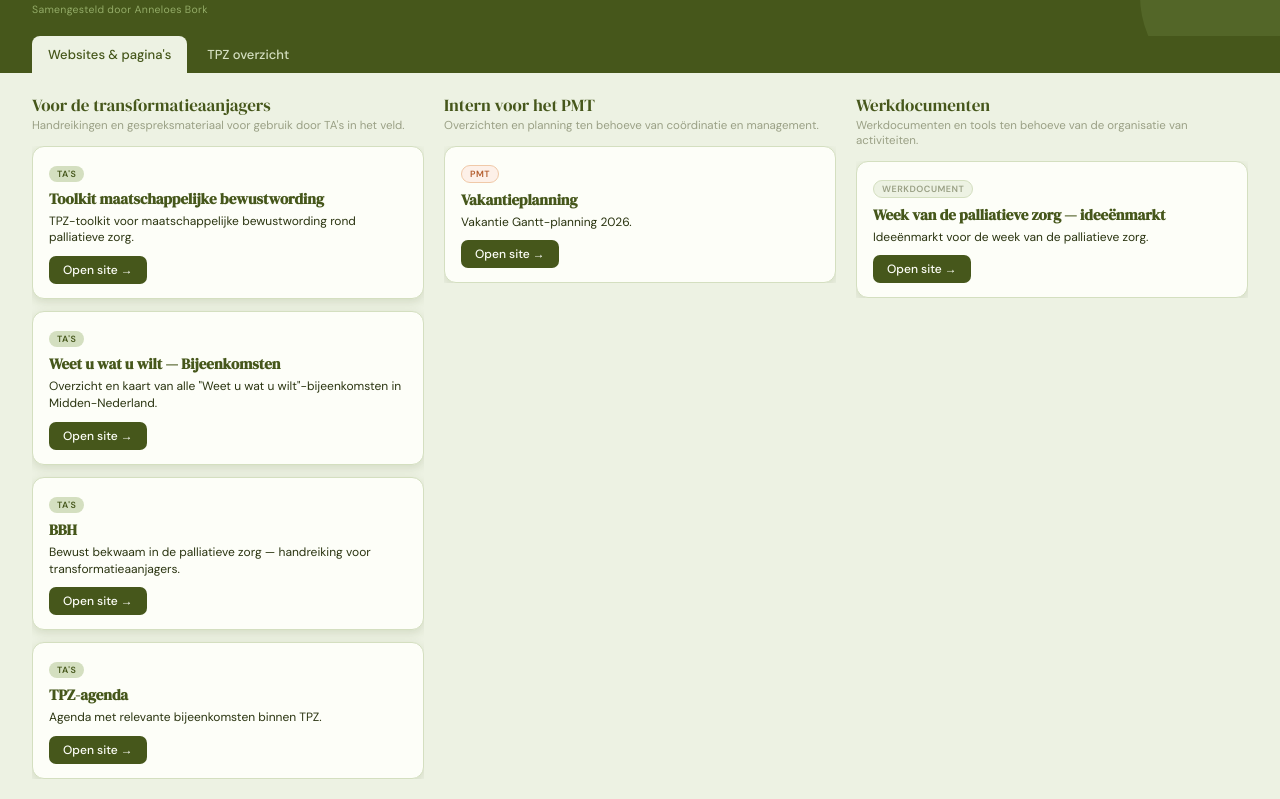
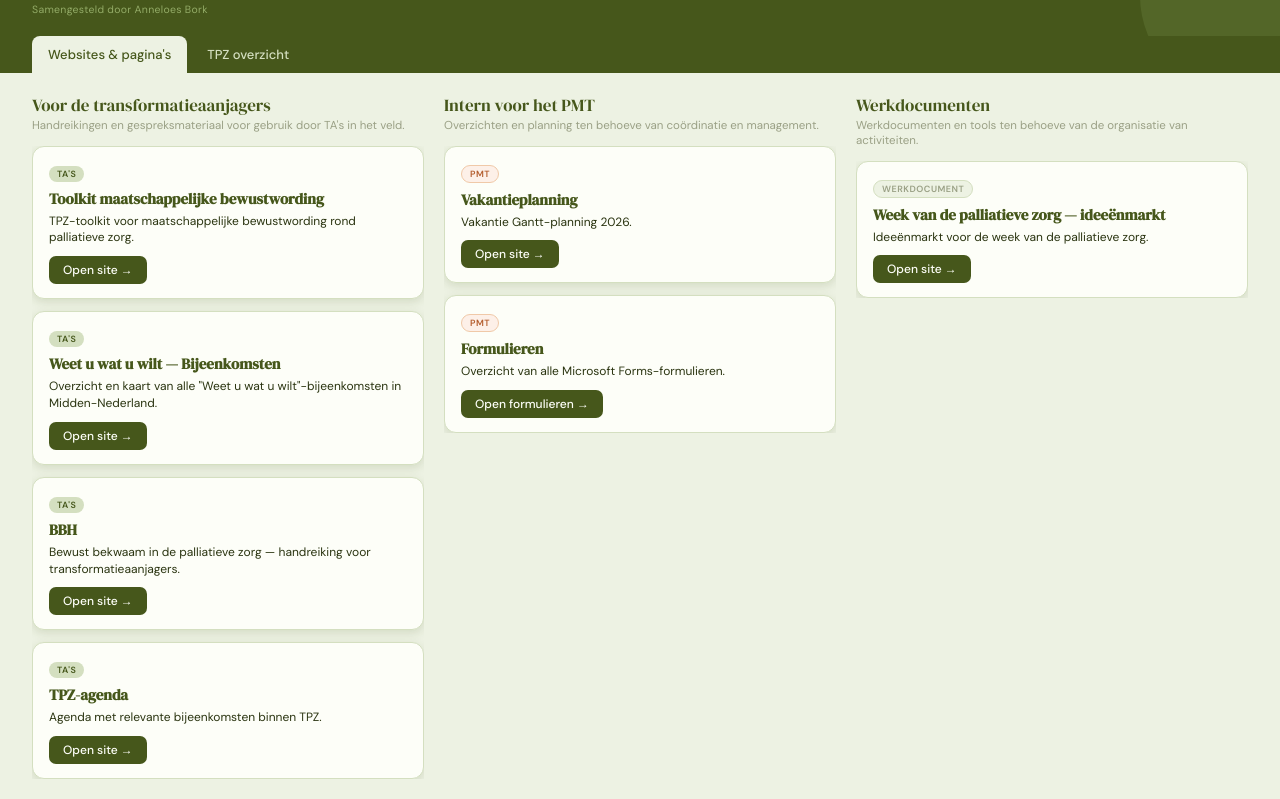
Before and after one commit to AnneloesB/Project_overview, a plain HTML site: page index.html in a window 1280 px wide. Shown: the part 93-892 px from the top of the page. Drawn offline with nearby package versions, Linux system fonts and the light colour scheme.

Commit message:
Tegel Formulieren toegevoegd aan PMT-kolom
Co-Authored-By: Claude Opus 5.5 <noreply@anthropic.com>

```diff
--- a/index.html
+++ b/index.html
@@ -217,6 +217,12 @@ body { font-family: 'DM Sans', sans-serif; background: var(--groen-xpale); color
         <h3>Vakantieplanning</h3>
         <p>Vakantie Gantt-planning 2026.</p>
         <a class="btn" href="https://anneloesb.github.io/Vakantieplanning/" target="_blank" rel="noopener">Open site →</a>
+      </div>
+      <div class="card">
+        <span class="badge-pmt">PMT</span>
+        <h3>Formulieren</h3>
+        <p>Overzicht van alle Microsoft Forms-formulieren.</p>
+        <a class="btn" href="https://forms.cloud.microsoft/Pages/DesignPagev2.aspx" target="_blank" rel="noopener">Open formulieren →</a>
       </div>
     </div>
   </div>
```
